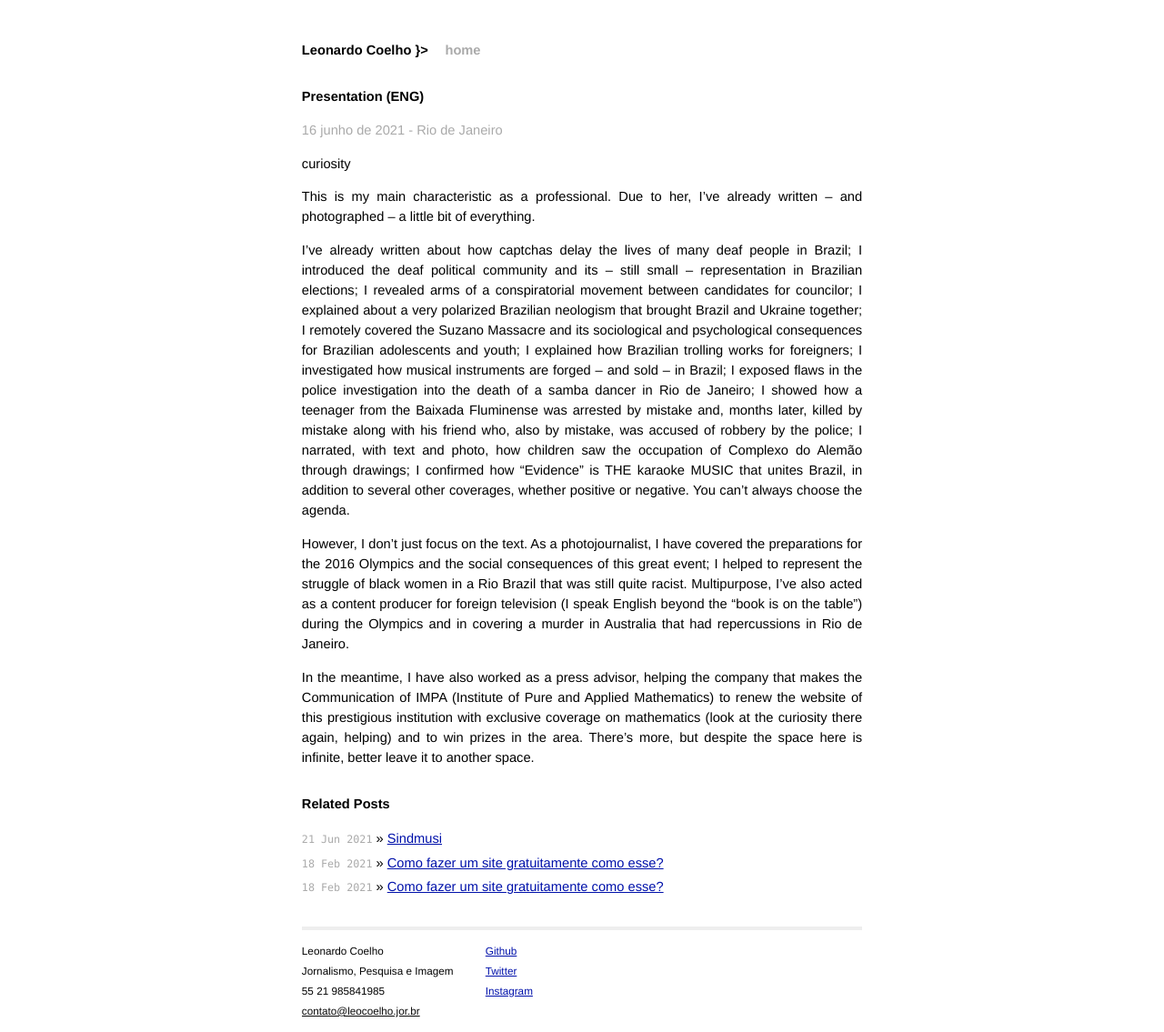
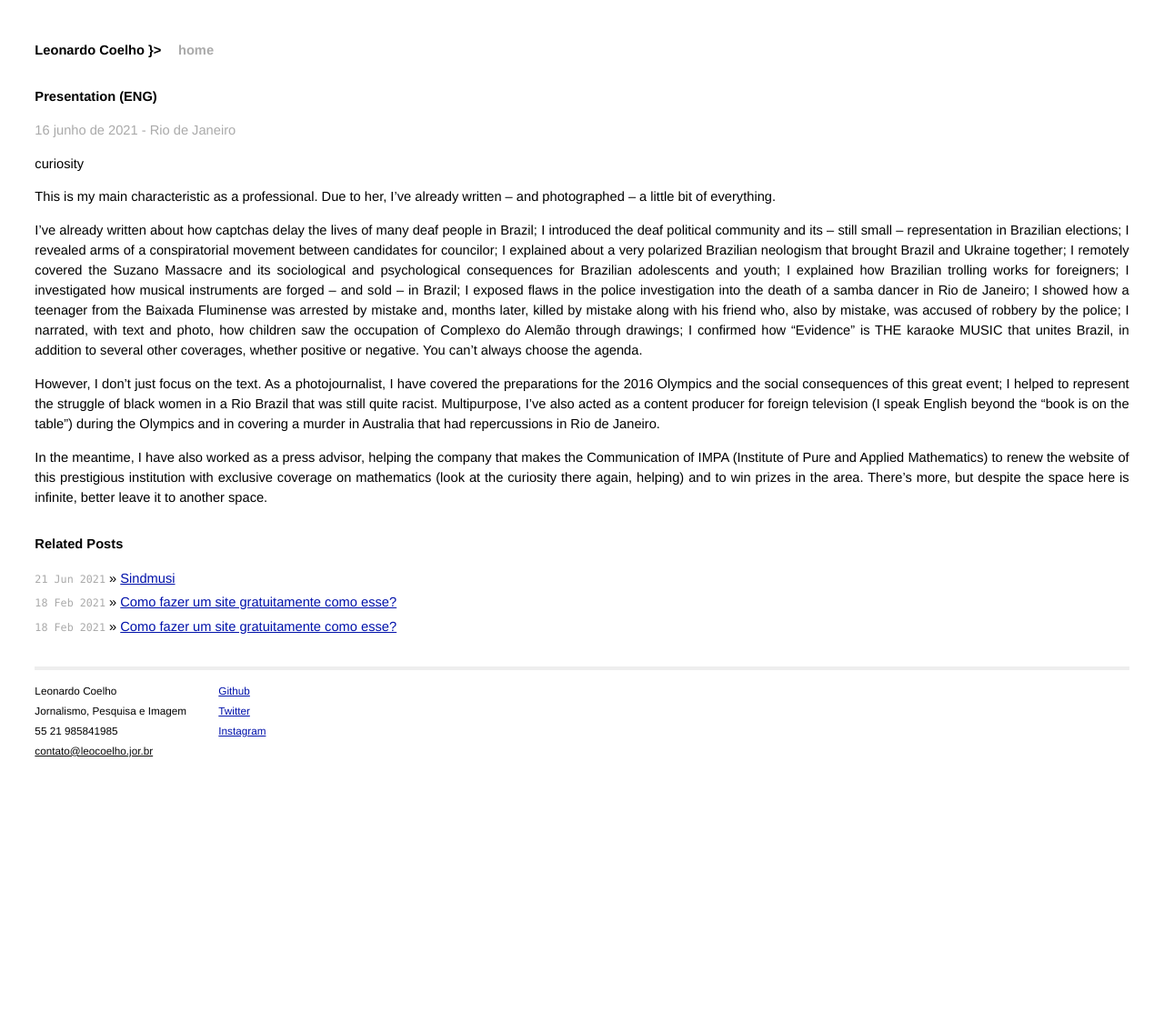
Before and after one commit to mojombo/mojombo.github.io, a Jekyll site: the page built from _posts/2021-06-16-presentation.md, in a window 1280 px wide. Shown: the whole page at 91% size. Built offline with Jekyll 4.4.1, drawn with Linux system fonts in a browser that asks for light colours; after the commit the page ends 944 px from its top, so only the background shows below that.

Commit message:
width foi de 42 pra 82

```diff
--- a/css/screen.css
+++ b/css/screen.css
@@ -81,7 +81,7 @@ ul.posts {
 .site {
   font-size: 110%;
   text-align: justify;
-  width: 42em;
+  width: 82em;
   margin: 3em auto 2em auto;
   line-height: 1.5em;
 }
```
